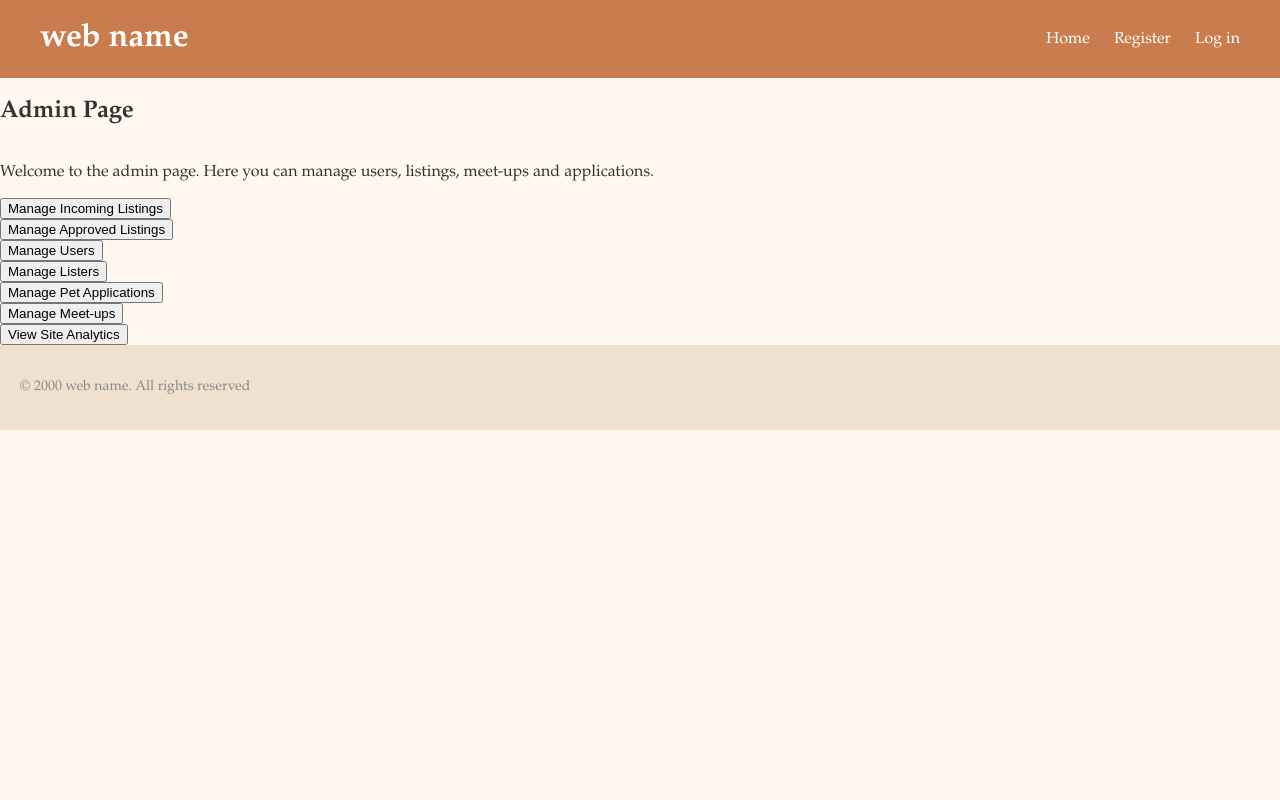
After one commit to scooplylooly/suma-cum-laude, a Node server app: template views/admin-page.ejs in a window 1280 px wide. The commit adds this page. Run offline with Node 20, Linux system fonts and the light colour scheme; the template is opened without the code that fills it, so the values that code supplies are empty; some libraries are stand-ins or nearby versions.

Commit message:
Admin Set-up
set up controller, and routes for admin users

```diff
--- a/server.js
+++ b/server.js
@@ -16,6 +16,7 @@ server.set("view engine", "ejs");
 dotenv.config({ path: "./config.env" });
 const petRoutes = require("./routes/pet-routes");
 const indexRoutes = require("./routes/index-routes");
+const adminRoutes = require("./routes/admin-routes");
 
 server.use(
     session({
@@ -32,6 +33,7 @@ server.use((req, res, next) => {
 
 server.use("/", indexRoutes);
 server.use("/", petRoutes);
+server.use("/", adminRoutes);
 
 server.get("/", (req, res) => {
     res.redirect("/adopt");
--- /dev/null
+++ b/views/admin-page.ejs
@@ -0,0 +1,38 @@
+<!DOCTYPE html>
+<html lang="en">
+<head>
+    <meta charset="UTF-8">
+    <meta name="viewport" content="width=device-width, initial-scale=1.0">
+    <title>Admin Page</title>
+</head>
+<body>
+    <%- include('common/header') %>
+    <h2>Admin Page</h2>
+    <p>Welcome to the admin page. Here you can manage users, listings, meet-ups and applications.</p>
+
+    <!-- Admin functionalities can be added here -->
+    <a href="/"><button>Manage Incoming Listings</button></a>
+    <!-- incoming listings are those that are pending approval from admin,
+     and will be displayed in the order they were created (oldest to newest)
+     for admin to review and approve/reject listings. can edit and delete them too-->
+
+    <a href="/"><button>Manage Approved Listings</button></a>
+    <!-- approved listings are those that have been approved by admin
+     and are visible to users on the pet search page.Can edit and delete them too -->
+
+    <a href="/"><button>Manage Users</button></a>
+    <!-- will see all users info in the db and can edit/delete users if needed -->
+
+    <a href="/"><button>Manage Listers</button></a>
+    <!-- will see all listers that have applied to be listers and can approve/reject them -->
+
+    <a href="/"><button>Manage Pet Applications</button></a>
+    <!-- will see all applications for pets that have been submitted by users and can approve/reject them. can edit and delete them too-->
+
+    <a href="/"><button>Manage Meet-ups</button></a>
+    <!-- will see all meet-ups that have been scheduled by users and can approve/reject them. can edit and delete them too-->
+
+     <a href="/"><button>View Site Analytics</button></a>
+    <%- include('common/footer') %>
+</body>
+</html>
--- a/views/common/header.ejs
+++ b/views/common/header.ejs
@@ -19,9 +19,9 @@
                     <a href="/view-listings">View Your Listings</a>
                     <a href="">User Profile</a>
 
-                    <%if (user._id == '69c0095e226ed8af0fa8d239'){ %>
-                        <a href="">Admin Page</a>
-                    <%}%>
+                    <% if (user._id.toString() === '69c0095e226ed8af0fa8d239'){ %>
+                        <a href="/admin-page">Admin Page</a>
+                    <% } %>
                 <%}%>
             </nav>
         </header>
--- a/views/pet-search.ejs
+++ b/views/pet-search.ejs
@@ -22,6 +22,7 @@
     </section>
     <!-- pets lisings-->
     <section>
+    <%if(pets.length > 0){%>
     <h2>Adoption Listings</h2>
         <% for(let pet of pets){%>
         <form action="/pet-profile" method="post">
@@ -32,6 +33,9 @@
             <button type="submit" name="petName" value="<%=pet.name%>">Adopt Now</button>
         </form><br>
       <%}%>
+      <%} else { %>
+        <p>No pets found matching your search criteria.</p>
+      <% } %>
     </section>
     <%- include('common/footer') %>
 
```
Also changed, not shown: controllers/admin-controller.js (added, +18 -0 lines), routes/admin-routes.js (added, +7 -0 lines).
